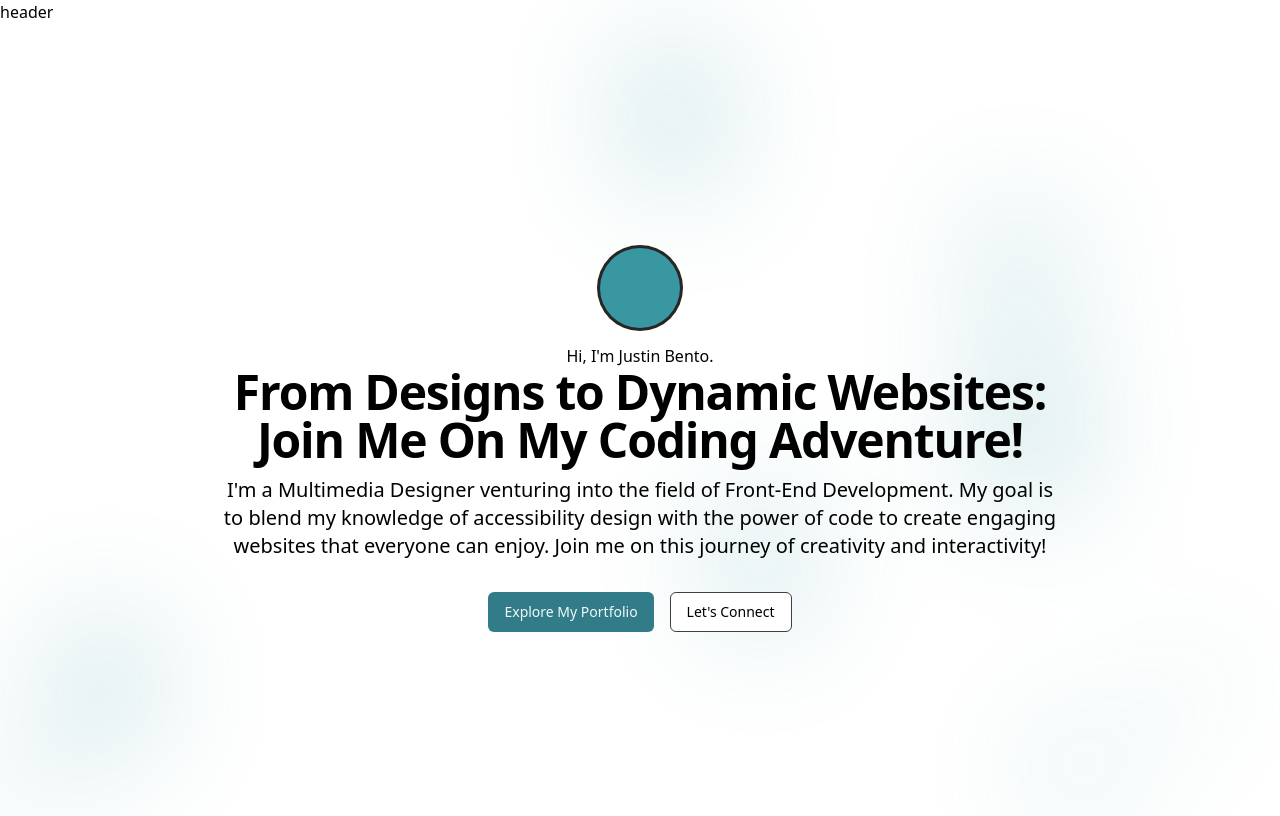
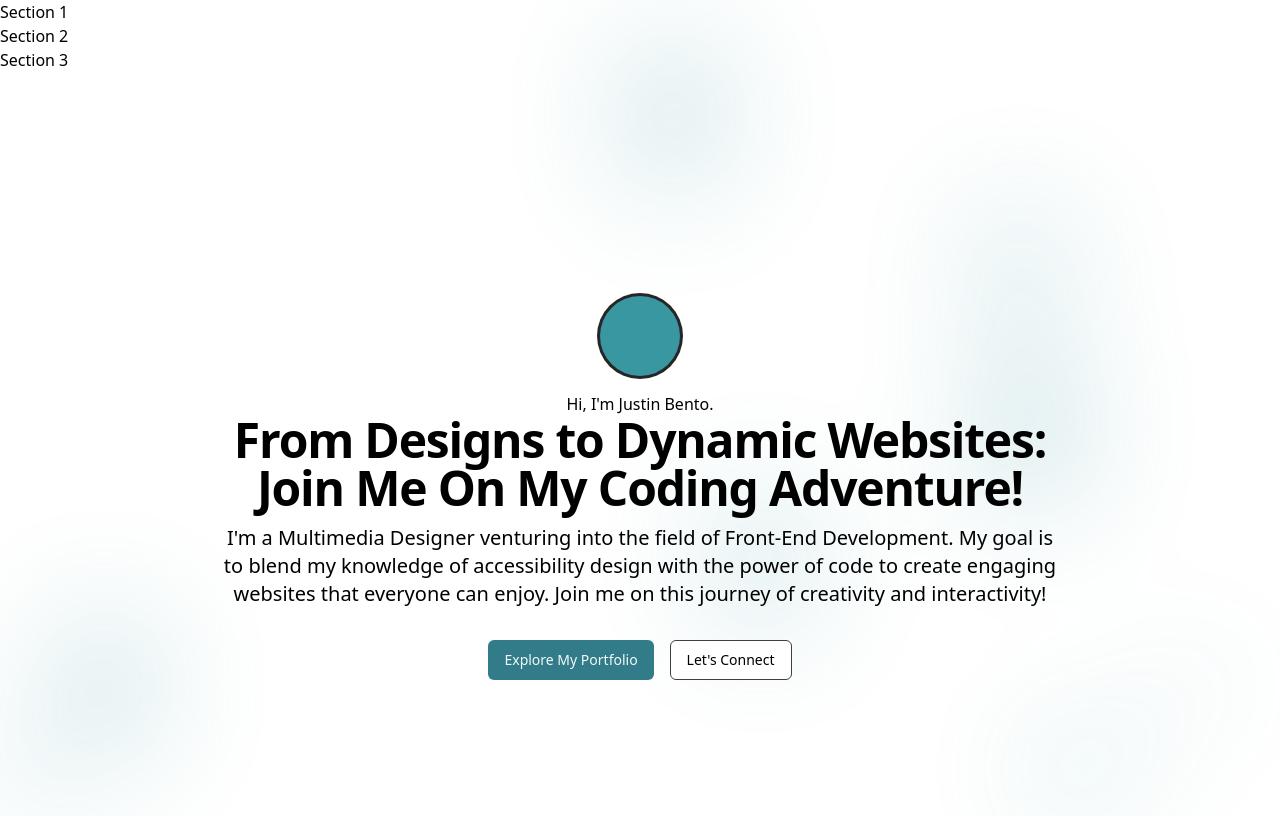
Before and after one commit to Justin-Bento/justin-bento-portfolio, a Next.js app: page / in a window 1280 px wide. Shown: the top 816 px of the page. Built offline with nearby package versions, Linux system fonts and the light colour scheme.

Commit message:
Created an unordered list with 3 list containers
added a role list to ensure content within the container of a list of can be identified to assistive technologies.

```diff
--- a/components/Header.tsx
+++ b/components/Header.tsx
@@ -3,7 +3,11 @@ import React from 'react';
 export default function header() {
   return (
     <header>
-      <p>header</p>
+      <ul role="list" className="">
+        <li>Section 1</li>
+        <li>Section 2</li>
+        <li>Section 3</li>
+      </ul>
     </header>
   );
 }
```
